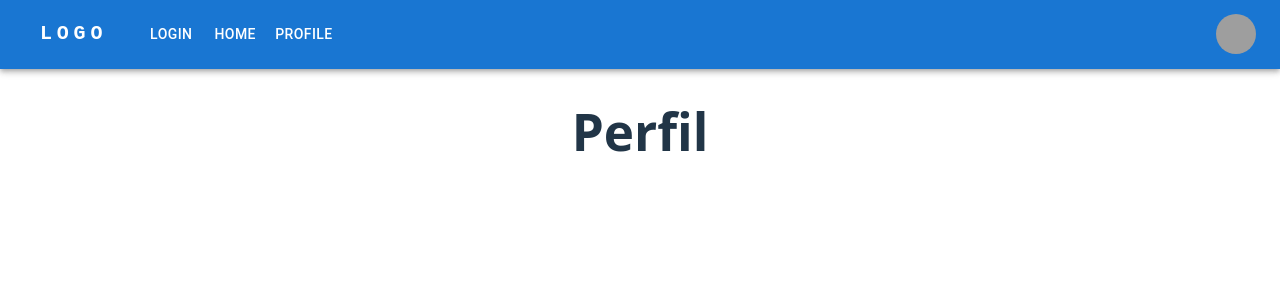
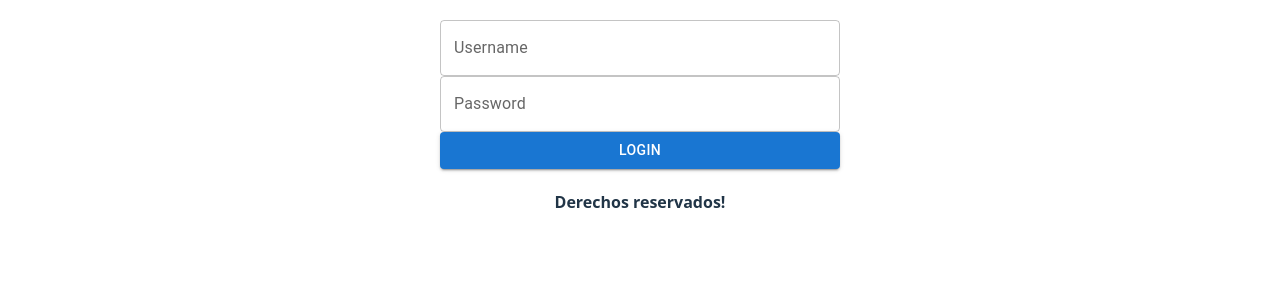
Before and after one commit to mar-hz/ReactClass, a React (Vite) app in the folder React-Class/: page /user/profile in a window 1280 px wide. Shown: the top 300 px of the page. Built offline with nearby package versions, Linux system fonts and the light colour scheme; grey boxes are pictures that could not be loaded; some icons are missing.

Commit message:
class april 11

```diff
--- a/React-Class/src/App.jsx
+++ b/React-Class/src/App.jsx
@@ -4,17 +4,35 @@ import Inicial from './vistas/Inicial.jsx'
 import Perfil from './vistas/Perfil.jsx'
 import Login from './vistas/Login.jsx'
 import ResponsiveAppBar from './components/ResponsiveAppBar.jsx'
+import Footer from './components/Footer.jsx'
+import { useState } from 'react'
 
 
 function App() {
+  const [isLogin, setIsLogin] = useState(false);
+  const login = async (user) => {
+    const data = await fetch("http://localhost:5000/login", {
+      method: "POST",
+      headers: { "content-type": "application/json" },
+      body: JSON.stringify(user),
+    });
+    const datos = await data.json();
+    setIsLogin(datos.isLogin);
+    return datos.isLogin;
+  };
+  const logout = () => {
+    setIsLogin(false);
+  };
+
   return (
     <BrowserRouter>
-    <ResponsiveAppBar />
+    {isLogin && <ResponsiveAppBar logout={logout} />}
       <Routes>
-        <Route path="/" element={<Login />} />
-        <Route path="/home" element={<Inicial />} />
-        <Route path="/user/profile" element={<Perfil />} />
+        <Route path="/" element={<Login login={login} />} />
+        <Route path="/home" element={isLogin ? <Inicial /> : <Login login={login} />} />
+        <Route path="/user/profile" element={isLogin ? <Perfil /> : <Login login={login} />} />
       </Routes>
+      <Footer />
     </BrowserRouter>
   )
 }
--- /dev/null
+++ b/React-Class/src/components/Footer.jsx
@@ -0,0 +1,9 @@
+import React from 'react'
+
+const Footer = () => {
+  return (
+    <h4>Derechos reservados!</h4>
+  )
+}
+
+export default Footer
--- a/React-Class/src/components/ResponsiveAppBar.jsx
+++ b/React-Class/src/components/ResponsiveAppBar.jsx
@@ -14,11 +14,11 @@ import MenuItem from '@mui/material/MenuItem';
 import AdbIcon from '@mui/icons-material/Adb';
 import { useNavigate } from 'react-router-dom';
 
-const pages = ['Login', 'Home', 'Profile'];
+const pages = ['Logout', 'Home', 'Profile'];
 const routes = ['/', '/home', '/user/profile'];
 const settings = ['Profile', 'Account', 'Dashboard', 'Logout'];
 
-function ResponsiveAppBar() {
+function ResponsiveAppBar({ logout }) {
   const navigate = useNavigate();
 
   const [anchorElNav, setAnchorElNav] = React.useState(null);
@@ -34,7 +34,8 @@ function ResponsiveAppBar() {
   const handleCloseNavMenu = (e) => {
     setAnchorElNav(null);
     if (e.target.textContent === pages[0]) {
-      navigate(routes[0]);
+      // navigate(routes[0]);
+      logout();
     } else if (e.target.textContent === pages[1]) {
       navigate(routes[1]);
     } else if (e.target.textContent === pages[2]) {
--- a/React-Class/src/vistas/Inicial.jsx
+++ b/React-Class/src/vistas/Inicial.jsx
@@ -6,6 +6,7 @@ import Boton from '../components/Boton.jsx'
 
 function Inicial() {
   const [count, setCount] = useState(0)
+  const msg = () => alert("Hola le diste click!");
 
   return (
     <>
@@ -19,12 +20,14 @@ function Inicial() {
       </div>
       <h1>Vite + React</h1>
       <div className="card">
+        count: {count}
         <div>
           <button onClick={() => setCount((count) => count + 1)}>
             count is {count}
           </button>
           <Boton texto={"suma"} onClick={() => setCount((count) => count + 1)}/>
           <Boton texto={"resta"} onClick={() => setCount((count) => count - 1)}/>
+          <Boton texto={"mensaje"} onClick={() => {msg()}}/>
         </div>
 
         <p>
--- a/React-Class/src/vistas/Login.jsx
+++ b/React-Class/src/vistas/Login.jsx
@@ -1,13 +1,21 @@
 import { Box, Button, TextField } from '@mui/material'
 import { useState } from 'react'
+import { useNavigate } from 'react-router-dom'
 import React from 'react'
 
-const Login = () => {
+const Login = ({ login }) => {
+  const navigate = useNavigate();
   const [username, setUsername] = useState("");
   const [password, setPassword] = useState("");
-  const onsubmit = (e) => {
+
+  const onsubmit = async (e) => {
     e.preventDefault();
-    console.log(username, password);
+    const isLogin = await login({username, password});
+    if (isLogin) {
+      navigate("/home");
+    } else {
+      alert("Credenciales incorrectas!");
+    }
   };
 
   return (
@@ -20,7 +28,7 @@ const Login = () => {
         marginTop={"20px"}
       >
         <TextField label={"Username"} value={username} onChange={(e) => setUsername(e.target.value)} />
-        <TextField type={"password"} label={"Password"} value={password} onChange={(e) => setPassword(e.target.value)} />
+        <TextField type={"password"} label={"Password"} value={password} color='primary ' onChange={(e) => setPassword(e.target.value)} />
         <Button type={"submit"} variant="contained" onSubmit={onsubmit}>
           Login
         </Button>
```
Also changed, not shown: 1 other file (tests, documents, lock files or other folders).
